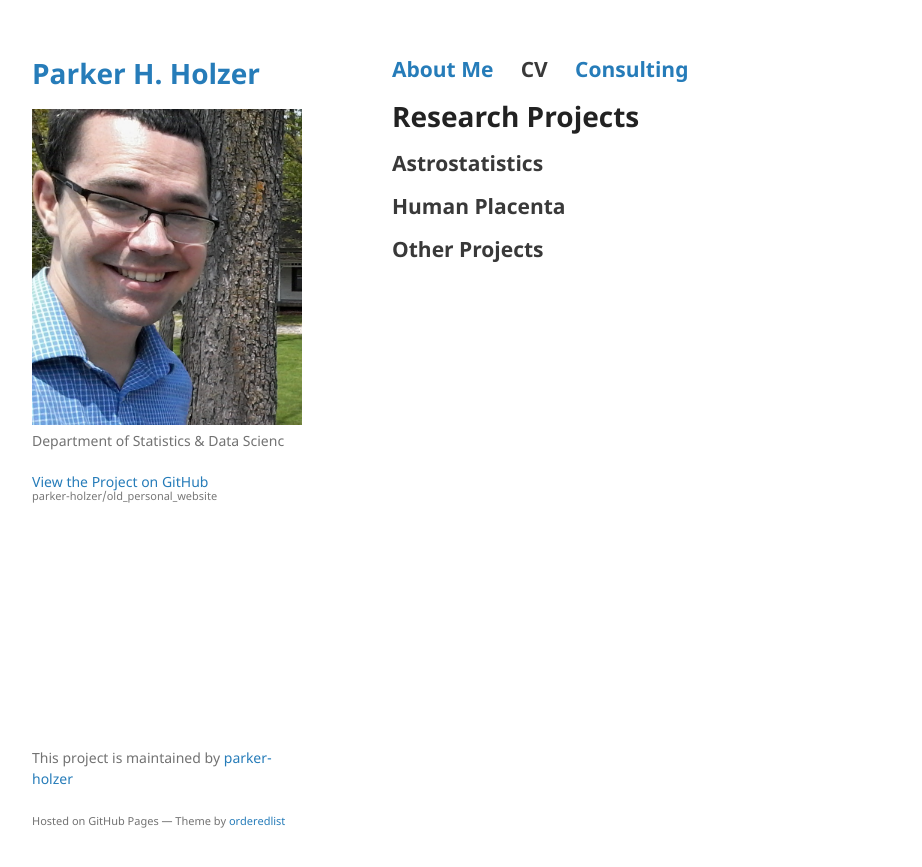
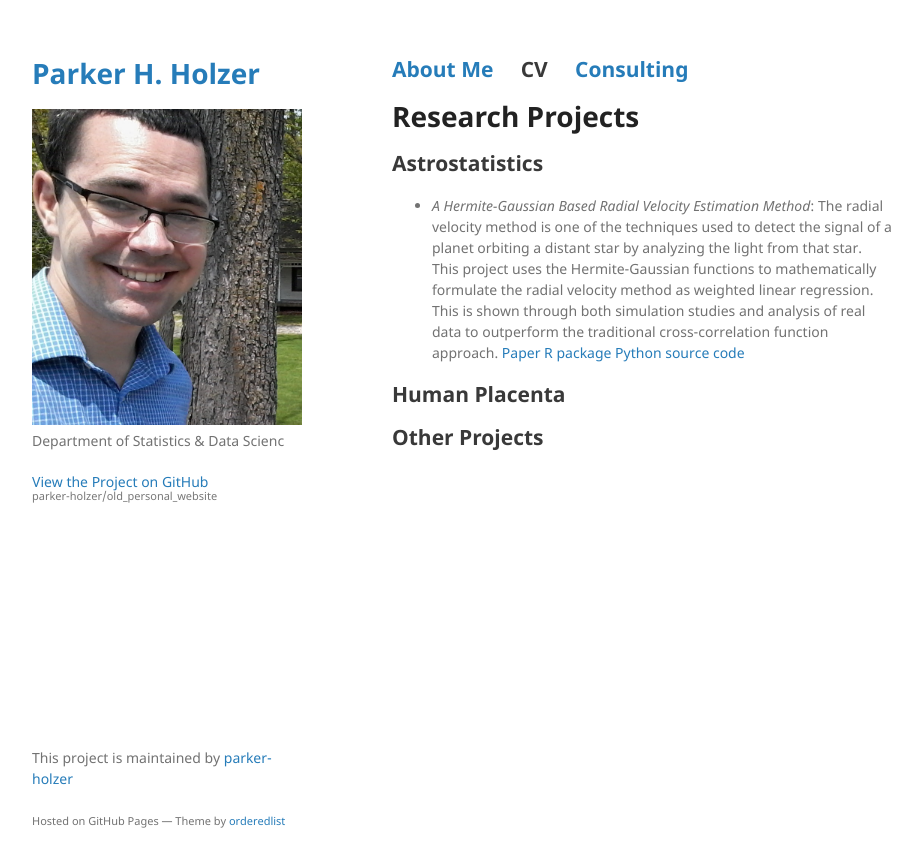
Before and after one commit to parker-holzer/old_personal_website, a Jekyll site: the page built from research.md, in a window 1280 px wide. Shown: the top 867 px of the page, without its empty margins (178-1100 px from the left). Built offline with Jekyll 4.4.1, drawn with Linux system fonts in a browser that asks for light colours; our own code applies the rules of GitHub Pages for plain Markdown files.

Commit message:
add HGRV project

```diff
--- a/research.md
+++ b/research.md
@@ -8,6 +8,8 @@ layout: default
 
 ## Astrostatistics
 
+* *A Hermite-Gaussian Based Radial Velocity Estimation Method*: The radial velocity method is one of the techniques used to detect the signal of a planet orbiting a distant star by analyzing the light from that star. This project uses the Hermite-Gaussian functions to mathematically formulate the radial velocity method as weighted linear regression. This is shown through both simulation studies and analysis of real data to outperform the traditional cross-correlation function approach. [Paper](https://arxiv.org/abs/2005.14083) [R package](https://CRAN.R-project.org/package=rvmethod) [Python source code](https://github.com/parkerholzer/hgrv_method)
+
 ## Human Placenta
 
 ## Other Projects
```
